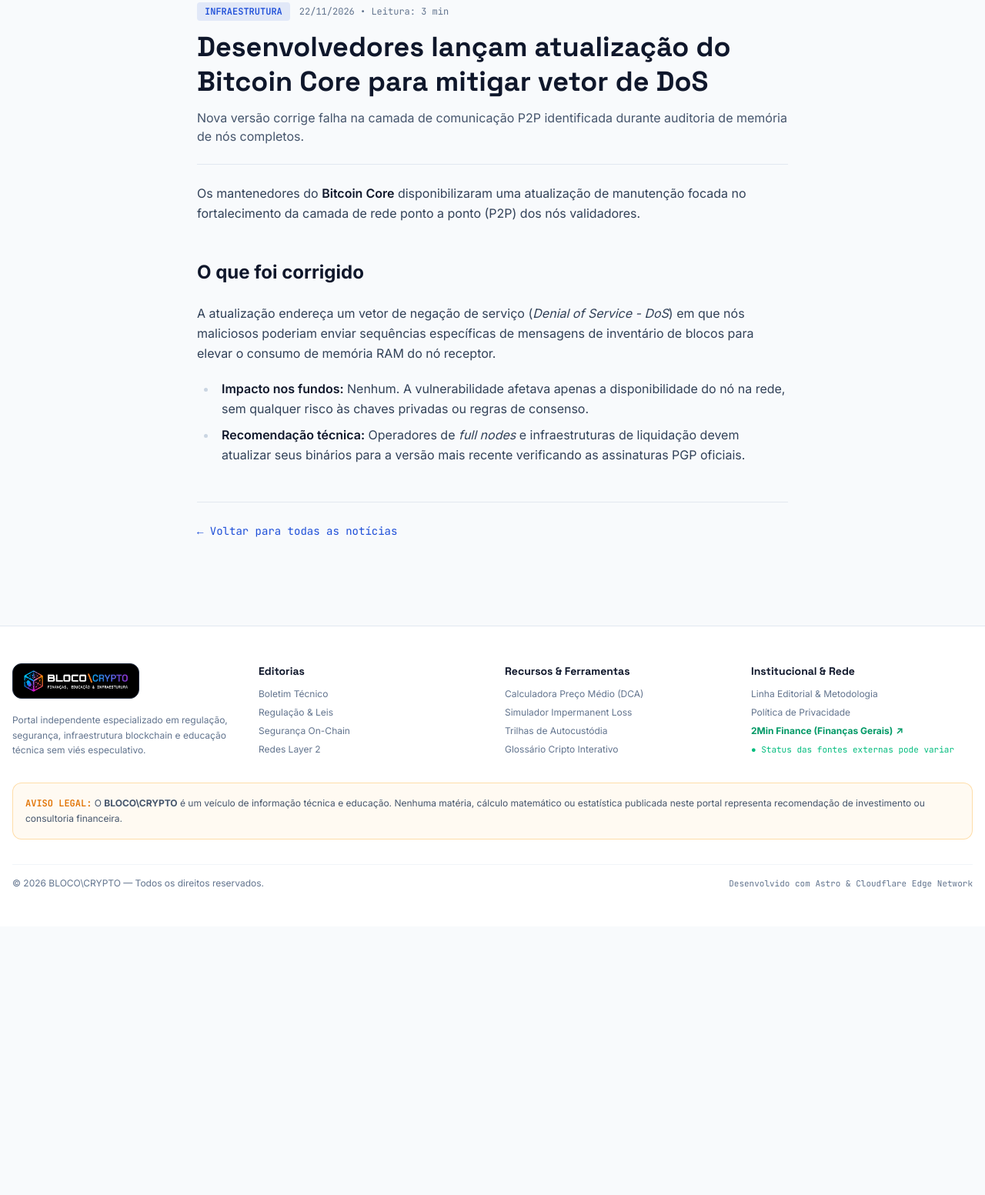
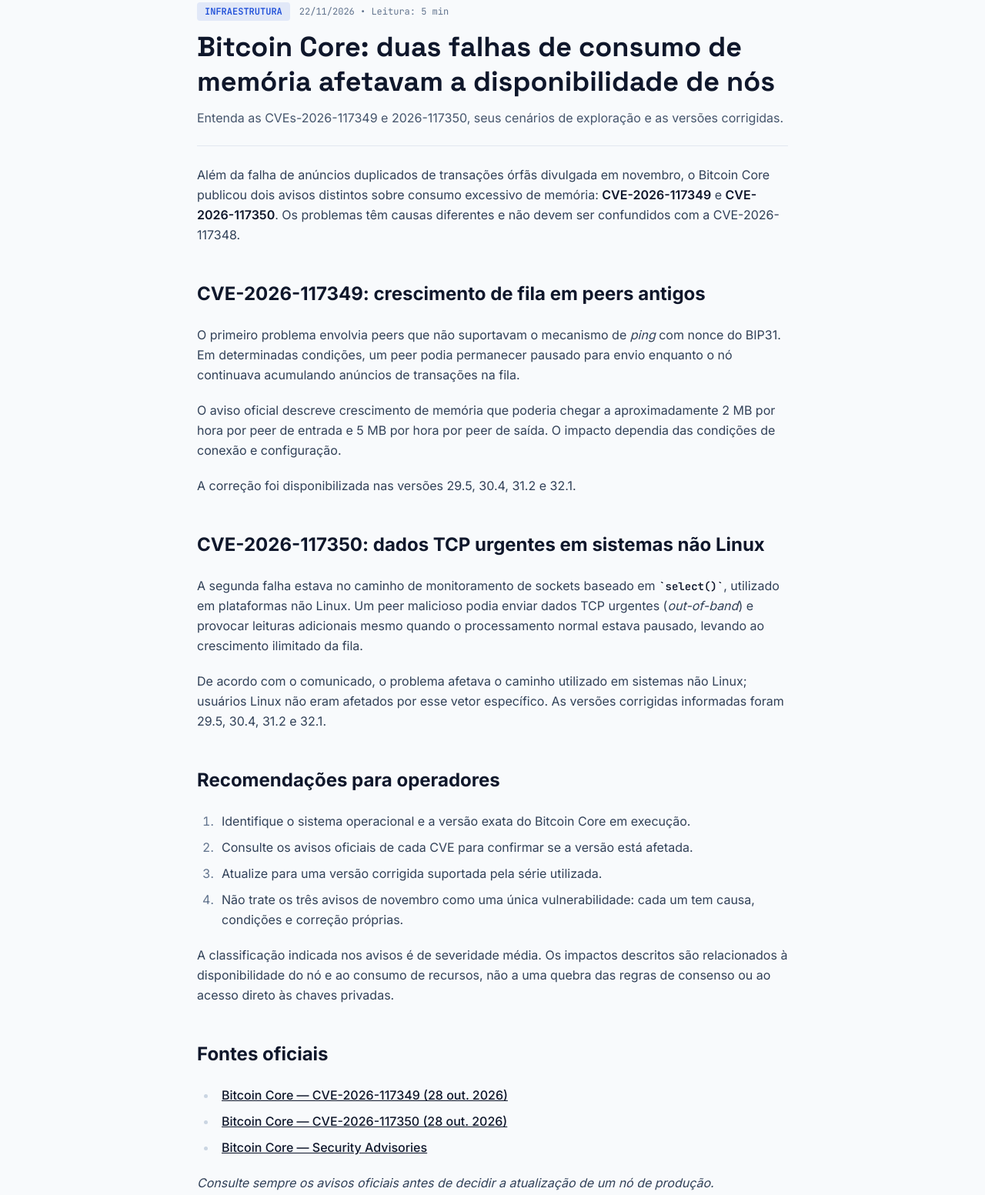
Before and after one commit to jpinfinite/bloco-crypto, an Astro site: page /noticias/bitcoin-core-mitigacao-dos in a window 1280 px wide. Shown: the part 164-1717 px from the top of the page at 77% size. Before the commit the page ends 1368 px from the top, so only its background shows below. Built offline with nearby package versions, Linux system fonts and the light colour scheme; Astro itself is replaced by a stand-in of ours; no server answers.

Commit message:
editorial: corrigir precisão factual e referências em artigos

```diff
--- a/src/content/noticias/bitcoin-core-mitigacao-dos.md
+++ b/src/content/noticias/bitcoin-core-mitigacao-dos.md
@@ -1,16 +1,41 @@
 ---
-title: "Desenvolvedores lançam atualização do Bitcoin Core para mitigar vetor de DoS"
-description: "Nova versão corrige falha na camada de comunicação P2P identificada durante auditoria de memória de nós completos."
+title: "Bitcoin Core: duas falhas de consumo de memória afetavam a disponibilidade de nós"
+description: "Entenda as CVEs-2026-117349 e 2026-117350, seus cenários de exploração e as versões corrigidas."
 pubDate: 2026-11-22
 category: "INFRAESTRUTURA"
-readingTime: "3 min"
+readingTime: "5 min"
 featured: false
 ---
 
-Os mantenedores do **Bitcoin Core** disponibilizaram uma atualização de manutenção focada no fortalecimento da camada de rede ponto a ponto (P2P) dos nós validadores.
+Além da falha de anúncios duplicados de transações órfãs divulgada em novembro, o Bitcoin Core publicou dois avisos distintos sobre consumo excessivo de memória: **CVE-2026-117349** e **CVE-2026-117350**. Os problemas têm causas diferentes e não devem ser confundidos com a CVE-2026-117348.
 
-## O que foi corrigido
-A atualização endereça um vetor de negação de serviço (*Denial of Service - DoS*) em que nós maliciosos poderiam enviar sequências específicas de mensagens de inventário de blocos para elevar o consumo de memória RAM do nó receptor.
+## CVE-2026-117349: crescimento de fila em peers antigos
 
-* **Impacto nos fundos:** Nenhum. A vulnerabilidade afetava apenas a disponibilidade do nó na rede, sem qualquer risco às chaves privadas ou regras de consenso.
-* **Recomendação técnica:** Operadores de *full nodes* e infraestruturas de liquidação devem atualizar seus binários para a versão mais recente verificando as assinaturas PGP oficiais.
+O primeiro problema envolvia peers que não suportavam o mecanismo de *ping* com nonce do BIP31. Em determinadas condições, um peer podia permanecer pausado para envio enquanto o nó continuava acumulando anúncios de transações na fila.
+
+O aviso oficial descreve crescimento de memória que poderia chegar a aproximadamente 2 MB por hora por peer de entrada e 5 MB por hora por peer de saída. O impacto dependia das condições de conexão e configuração.
+
+A correção foi disponibilizada nas versões 29.5, 30.4, 31.2 e 32.1.
+
+## CVE-2026-117350: dados TCP urgentes em sistemas não Linux
+
+A segunda falha estava no caminho de monitoramento de sockets baseado em `select()`, utilizado em plataformas não Linux. Um peer malicioso podia enviar dados TCP urgentes (*out-of-band*) e provocar leituras adicionais mesmo quando o processamento normal estava pausado, levando ao crescimento ilimitado da fila.
+
+De acordo com o comunicado, o problema afetava o caminho utilizado em sistemas não Linux; usuários Linux não eram afetados por esse vetor específico. As versões corrigidas informadas foram 29.5, 30.4, 31.2 e 32.1.
+
+## Recomendações para operadores
+
+1. Identifique o sistema operacional e a versão exata do Bitcoin Core em execução.
+2. Consulte os avisos oficiais de cada CVE para confirmar se a versão está afetada.
+3. Atualize para uma versão corrigida suportada pela série utilizada.
+4. Não trate os três avisos de novembro como uma única vulnerabilidade: cada um tem causa, condições e correção próprias.
+
+A classificação indicada nos avisos é de severidade média. Os impactos descritos são relacionados à disponibilidade do nó e ao consumo de recursos, não a uma quebra das regras de consenso ou ao acesso direto às chaves privadas.
+
+## Fontes oficiais
+
+- [Bitcoin Core — CVE-2026-117349 (28 out. 2026)](https://bitcoincore.org/en/2026/10/28/disclose-fpausesend-oom/)
+- [Bitcoin Core — CVE-2026-117350 (28 out. 2026)](https://bitcoincore.org/en/2026/10/28/disclose-tcp-oom/)
+- [Bitcoin Core — Security Advisories](https://bitcoincore.org/en/security-advisories/)
+
+*Consulte sempre os avisos oficiais antes de decidir a atualização de um nó de produção.*
```
